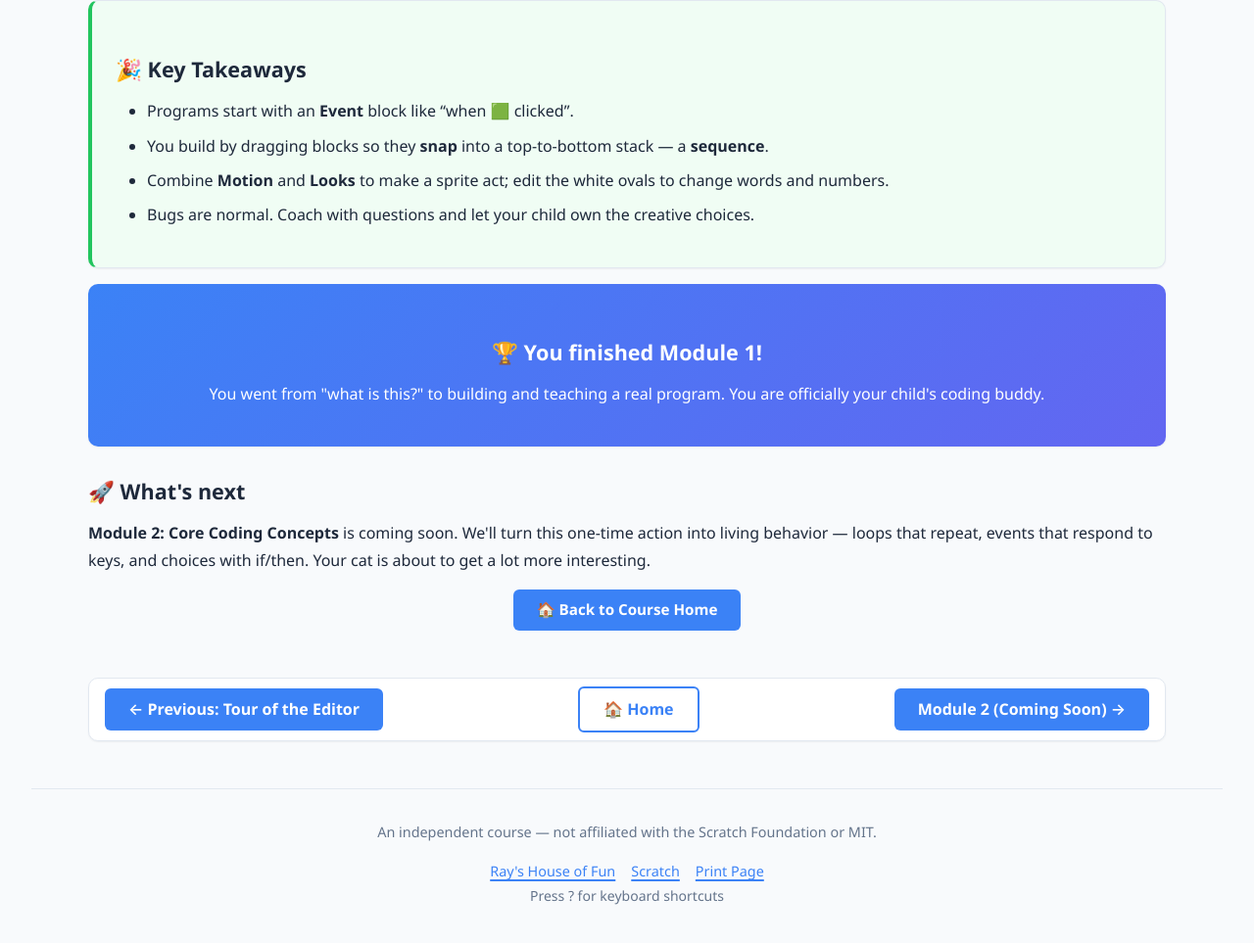
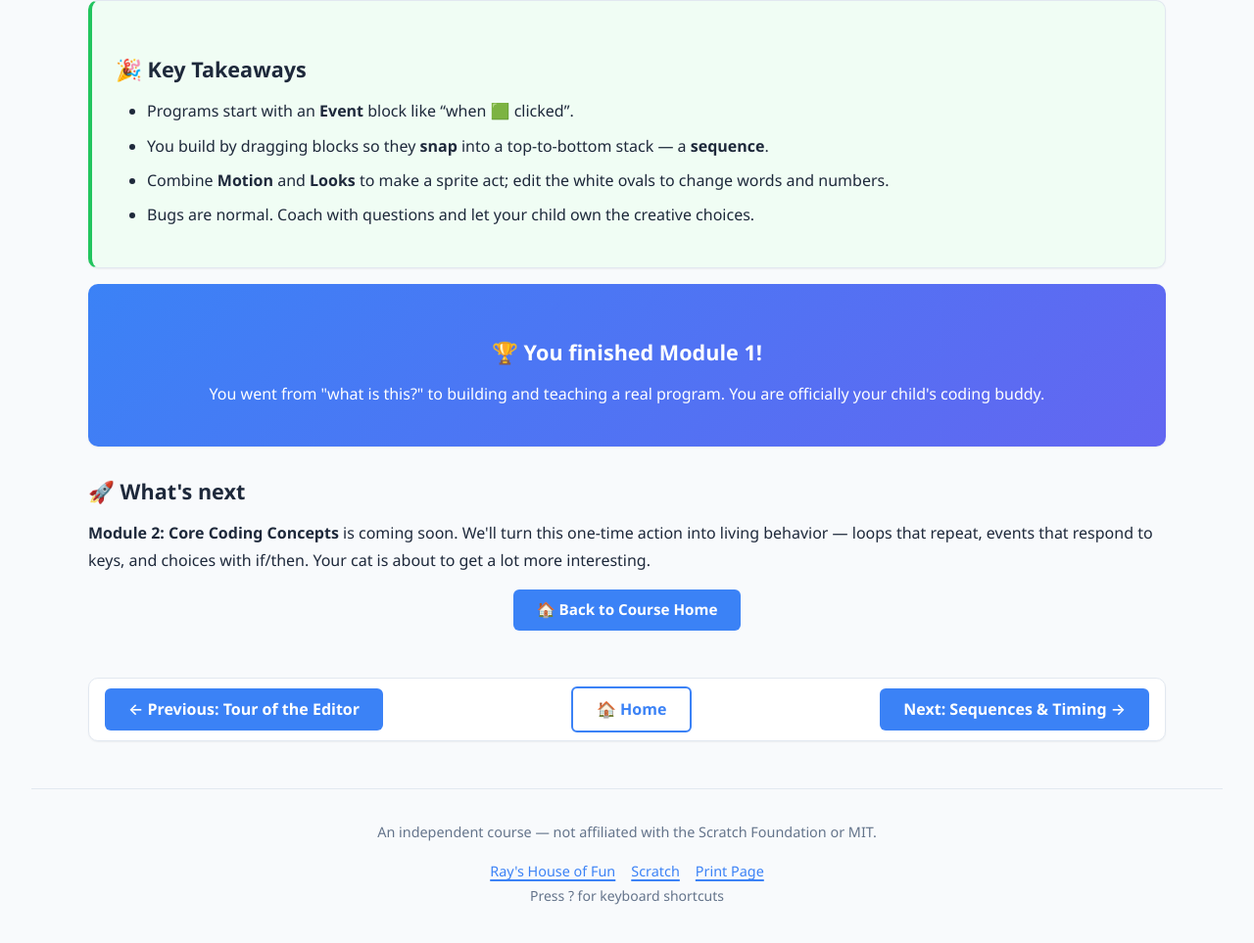
Before and after one commit to rmdelapaz/scratch, a plain HTML site: page lesson_03.html in a window 1280 px wide. Shown: the part 6490-7453 px from the top of the page at 98% size. Drawn offline with Linux system fonts and the light colour scheme.

Commit message:
Fix stale “next” link on lesson 3
lesson_03's Next pointed to index.html (“Module 2 Coming Soon”) but
Module 2 now exists — chain it forward to lesson_04.

Co-Authored-By: Claude Opus 4.8 <noreply@anthropic.com>

```diff
--- a/lesson_03.html
+++ b/lesson_03.html
@@ -339,7 +339,7 @@
             <nav class="lesson-nav" aria-label="Lesson Navigation">
                 <a href="lesson_02.html" class="prev-lesson">← Previous: Tour of the Editor</a>
                 <a href="index.html" class="home-link">🏠 Home</a>
-                <a href="index.html#modules" class="next-lesson">Module 2 (Coming Soon) →</a>
+                <a href="lesson_04.html" class="next-lesson">Next: Sequences &amp; Timing →</a>
             </nav>
         </div>
     </main>
```
